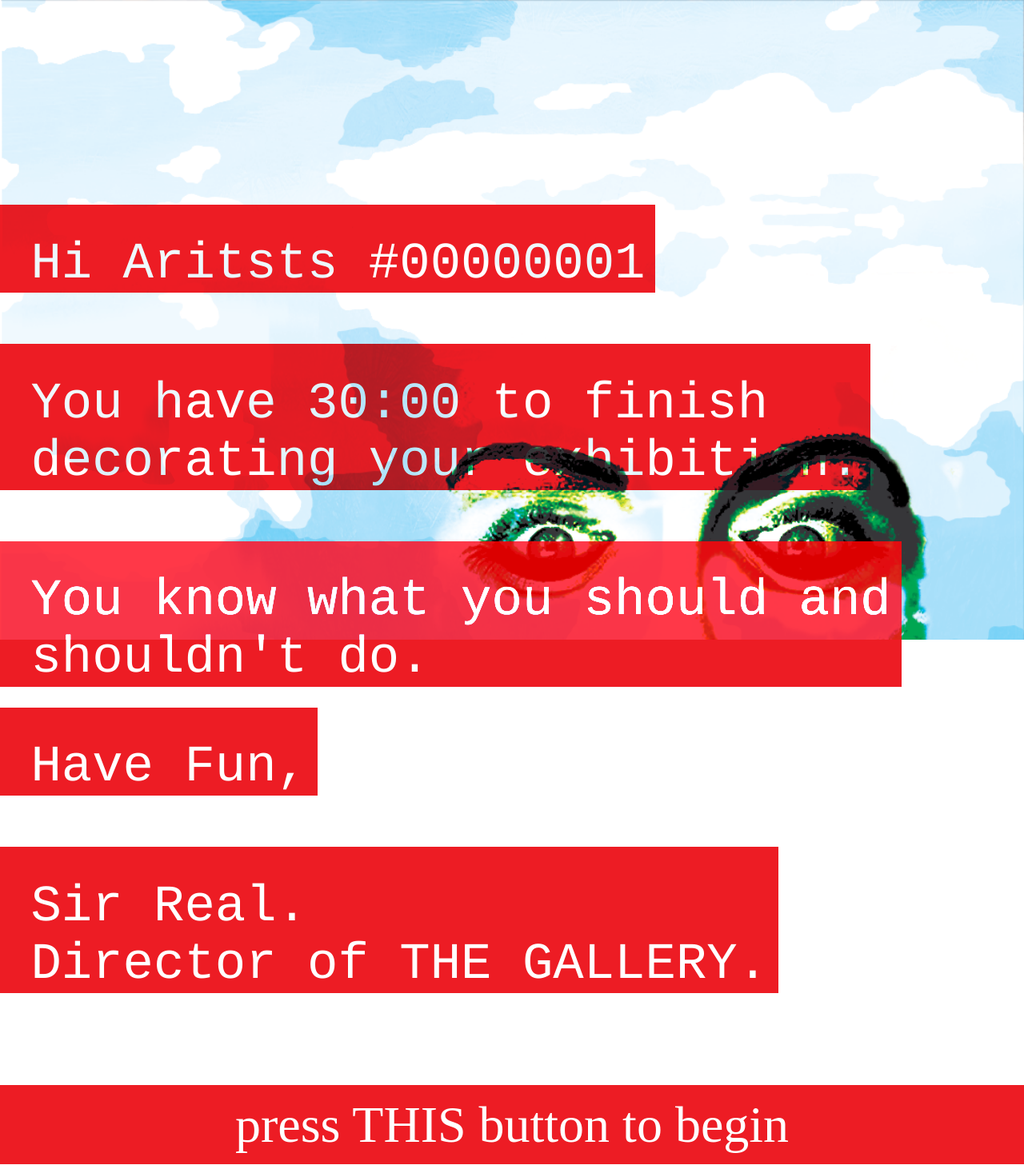
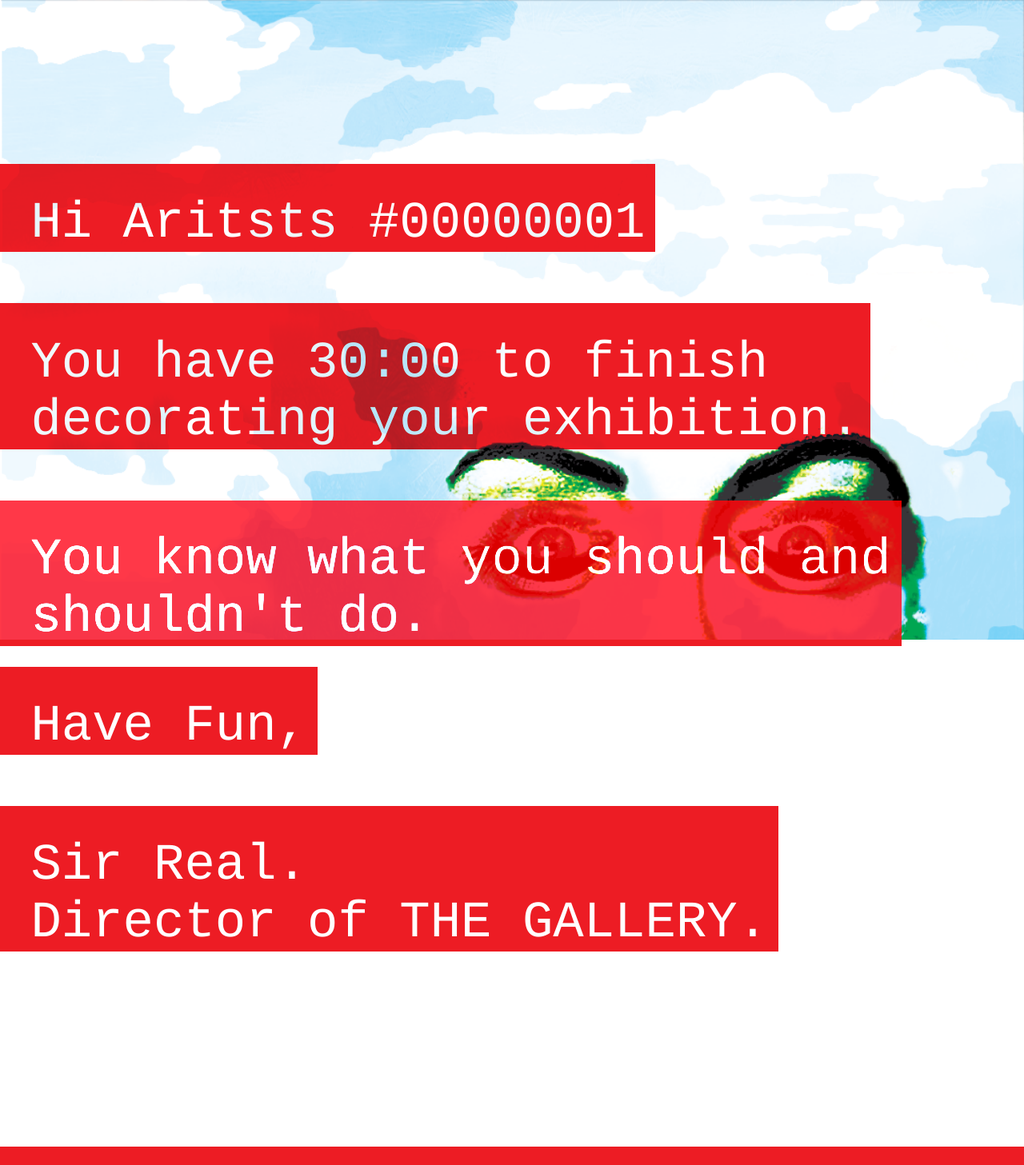
Before and after one commit to brand-identity-brand/blrow.world-old, a Next.js app: page /portal in a window 1280 px wide. Shown: the top 1457 px of the page at 80% size. Built offline with nearby package versions, Linux system fonts and the light colour scheme.

Commit message:
portal margin

```diff
--- a/pages/portal/index.module.css
+++ b/pages/portal/index.module.css
@@ -21,7 +21,7 @@
   justify-content: flex-start; */
   gap: 5vw;
   font-size: 5vw;
-  margin-top: 20vw;
+  margin-top: 16vw;
   font-family: Courier, monospace;
 }
 
@@ -48,7 +48,7 @@
   flex-direction: column;
   align-items: center;
   font-size: 5vw;
-  margin-top: 9vw;
+  margin-top: 19vw;
   padding: 1vw;
 }
 .thisButtonContainer{
@@ -56,7 +56,7 @@
   width: 40vw;
   height: 27vw;
   /**/
-  margin-top: 14vw;
+  margin-top: 16vw;
 }
 
 .thisButtonPressedContainer{
@@ -64,5 +64,5 @@
   width: 40vw;
   height: 24vw;
   /**/
-  margin-top: calc(14vw + 3vw);
+  margin-top: calc(16vw + 3vw);
 }
```
